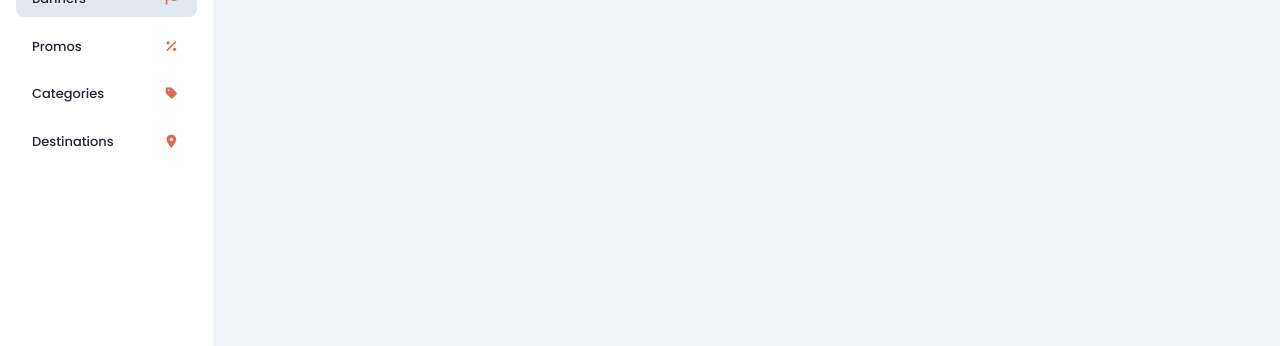
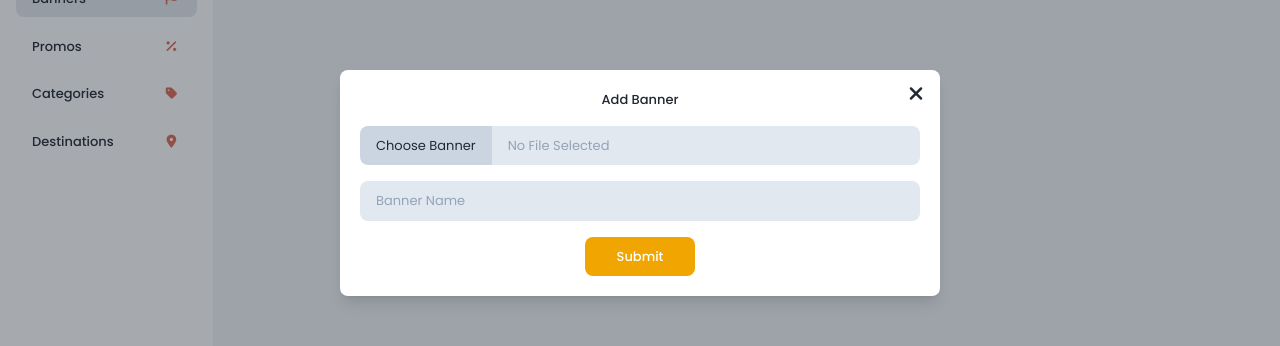
Before and after one commit to ihwan4rfa/Project-6-MeTime-Travel, a Next.js app: page /dashboard/banners in a window 1280 px wide. Both pictures are taken after a click on the button "New Banner". Shown: the part 217-563 px from the top of the page. Built offline with nearby package versions, Linux system fonts and the light colour scheme; no server answers.

Commit message:
feat: Add feature to add banner

```diff
--- /dev/null
+++ b/src/Hooks/useCreate.js
@@ -0,0 +1,22 @@
+import axios from "axios";
+
+export default function useCreate() {
+    const create = async (url, body) => {
+        try {
+            const res = await axios.post(
+                `https://travel-journal-api-bootcamp.do.dibimbing.id/api/v1/${url}`,
+                body,
+                {
+                    headers: {
+                        apiKey: "24405e01-fbc1-45a5-9f5a-be13afcd757c",
+                        Authorization: `Bearer ${localStorage.getItem("token")}`,
+                    },
+                }
+            );
+            return res
+        } catch (error) {
+            return error;
+        }
+    }
+    return { create };
+}
--- /dev/null
+++ b/src/components/Elements/ModalAddBanner.js
@@ -0,0 +1,96 @@
+import React, { useRef, useState } from 'react'
+import toast from 'react-hot-toast';
+import useUpload from '@/Hooks/useUpload';
+import useCreate from '@/Hooks/useCreate';
+
+const ModalAddBanner = ({ showAddBanner, setShowAddBanner }) => {
+
+    const [addBannerImageUrl, setAddBannerImageUrl] = useState(null);
+    const [addFileName, setAddFileName] = useState(null);
+    const { upload } = useUpload();
+    const { create } = useCreate();
+    const formRef = useRef(null);
+
+    const handleUpload = async (e) => {
+        e.preventDefault();
+        const file = e.target.files[0];
+
+        if (!file) {
+            return;
+        } else if (!file.type.startsWith("image/")) {
+            setAddBannerImageUrl(null);
+            setAddFileName(null);
+            toast.error("The file must be an image in \n JPEG, PNG, GIF, BMP, or TIFF format.");
+            return false;
+        }
+        const formData = new FormData();
+        formData.append("image", file);
+        try {
+            const res = await upload("upload-image", formData);
+            setAddBannerImageUrl(res.data.url);
+            setAddFileName(file.name);
+            toast.success("Image uploaded");
+            return res.data.url;
+        } catch (error) {
+            setAddBannerImageUrl(null);
+            setAddFileName(null);
+            toast.error("Failed to upload image. \n Maybe the image is too big. \n Try another image.");
+        }
+    };
+
+    const handleAddBanner = async (e) => {
+        e.preventDefault();
+        const bannerData = {
+            name: e.target.name.value,
+            imageUrl: addBannerImageUrl
+        };
+
+        const res = await create("create-banner", bannerData);
+        if (res.status === 200) {
+            toast.success(res.data.message);
+            setShowAddBanner(false);
+            e.target.reset();
+            setAddBannerImageUrl(null);
+        } else {
+            toast.error(res.response.data.message);
+        }
+    }
+
+    const handleCloseAddBanner = () => {
+        setShowAddBanner(false);
+        formRef.current.reset();
+        setAddBannerImageUrl(null);
+    }
+
+    return (
+        <>
+            <div className={`absolute z-20 w-full h-full opacity-40 bg-primaryblack ${showAddBanner === true ? '' : 'hidden'}`}></div>
+            <div className={`${showAddBanner === true ? '' : 'hidden'} absolute z-30 flex items-center justify-center w-full h-full`}>
+                <div className={`bg-white shadow-lg rounded-lg text-[13px] flex justify-center relative text-primaryblack h-fit w-[600px]`}>
+                    <div className='absolute flex justify-end w-full p-2'>
+                        <button onClick={handleCloseAddBanner} className='w-8 h-8 text-xl rounded-lg hover:text-primaryred'><i class=" fa-solid fa-xmark"></i></button>
+                    </div>
+                    <form ref={formRef} onSubmit={handleAddBanner} className={`flex flex-col items-center justify-center w-full h-full p-5`}>
+                        <h1 className='z-10 pb-4 font-medium'>Add Banner</h1>
+                        <div className='flex flex-col items-start justify-center w-full gap-4 h-fit'>
+                            {addBannerImageUrl && (
+                                <div className='w-full h-48 overflow-hidden rounded-lg'>
+                                    <img src={addBannerImageUrl} className='object-cover w-full h-full'></img>
+                                </div>
+                            )}
+                            <div class="bg-slate-200 text-slate-400 px-4 text-[13px] text-start rounded-lg w-full flex items-center overflow-hidden whitespace-nowrap">
+                                <label htmlFor="addBannerImageUrl" className="bg-slate-300 text-primaryblack w-fit cursor-pointer py-[10px] -ml-4 px-4 rounded-l-lg">Choose Banner</label>
+                                <span className={`px-4 overflow-hidden text-ellipsis ${addBannerImageUrl ? 'text-primaryblack' : ''}`}>{addBannerImageUrl === null ? 'No File Selected' : `${addFileName}`}</span>
+                            </div>
+                            <input onChange={handleUpload} type="file" name="addBannerImageUrl" id="addBannerImageUrl" className="hidden" />
+                            <input type="text" name="name" id="name" placeholder="Banner Name" className="bg-slate-200 placeholder:text-slate-400 text-primaryblack py-[10px] px-4 text-[13px] rounded-lg w-full outline-none" />
+                        </div>
+                        <button type="submit" className=" bg-primaryyellow hover:bg-yellowhover text-white text-[13px] py-[10px] mt-4 px-8 rounded-lg font-medium">Submit</button>
+                    </form>
+                </div>
+            </div>
+        </>
+    )
+}
+
+export default ModalAddBanner
--- a/src/components/Elements/ModalEditBanner.js
+++ b/src/components/Elements/ModalEditBanner.js
@@ -1,4 +1,4 @@
-import React, { useEffect, useRef, useState } from 'react'
+import React, { useRef, useState } from 'react'
 import toast from 'react-hot-toast';
 import useUpload from '@/Hooks/useUpload';
 import useUpdate from '@/Hooks/useUpdate';
--- a/src/components/Elements/ModalProfile.js
+++ b/src/components/Elements/ModalProfile.js
@@ -1,4 +1,4 @@
-import React, { useEffect } from 'react'
+import React from 'react'
 import { useDispatch, useSelector } from 'react-redux';
 import { setUser } from '@/redux/slice/userLoggedSlice';
 import { useState } from 'react';
--- a/src/pages/dashboard/banners.js
+++ b/src/pages/dashboard/banners.js
@@ -7,18 +7,24 @@ import ModalEditBanner from '@/components/Elements/ModalEditBanner'
 import { Toaster } from 'react-hot-toast'
 import { useSelector } from 'react-redux'
 import ModalConfirmDelete from '@/components/Elements/ModalConfirmDelete'
+import ModalAddBanner from '@/components/Elements/ModalAddBanner'
 
 const Banners = () => {
     const [banners, setBanners] = useState([]);
     const { getData } = useGetData();
     const [showEditBanner, setShowEditBanner] = useState(false);
+    const [showAddBanner, setShowAddBanner] = useState(false);
     const [selectedBanner, setSelectedBanner] = useState([]);
     const showModal = useSelector((state) => state.showModal.modal);
     const [showDeleteBanner, setShowDeleteBanner] = useState(false);
 
     useEffect(() => {
         getData("banners", (res) => setBanners(res.data.data));
-    }, [showEditBanner, showDeleteBanner]);
+    }, [showEditBanner, showDeleteBanner, showAddBanner]);
+
+    const handleShowAddBanner = () => {
+        setShowAddBanner(!showAddBanner);
+    }
 
     const handleShowEditBanner = async (bannerId) => {
         const getBanner = async () => {
@@ -64,7 +70,7 @@ const Banners = () => {
                                 <button className='px-4'><i class="fa-solid fa-magnifying-glass"></i></button>
                                 <input type="text" placeholder="Search User" className="pr-4 bg-transparent outline-none placeholder:text-slate-300" />
                             </div>
-                            <button type="submit" className="px-4 py-2 ml-4 font-medium text-white rounded-lg bg-primaryyellow hover:bg-yellowhover">
+                            <button onClick={handleShowAddBanner} className="px-4 py-2 ml-4 font-medium text-white rounded-lg bg-primaryyellow hover:bg-yellowhover">
                                 <i class="fa-solid fa-plus mr-2" />
                                 New Banner
                             </button>
@@ -95,6 +101,7 @@ const Banners = () => {
             </div>
             <ModalConfirmDelete showDeleteBanner={showDeleteBanner} setShowDeleteBanner={setShowDeleteBanner} selectedBanner={selectedBanner} />
             <ModalEditBanner showEditBanner={showEditBanner} setShowEditBanner={setShowEditBanner} selectedBanner={selectedBanner} />
+            <ModalAddBanner showAddBanner={showAddBanner} setShowAddBanner={setShowAddBanner} />
             <div className={`${showModal === true ? 'invisible' : ''} text-[11px] text-left`}>
                 <Toaster
                     position="top-center"
```
